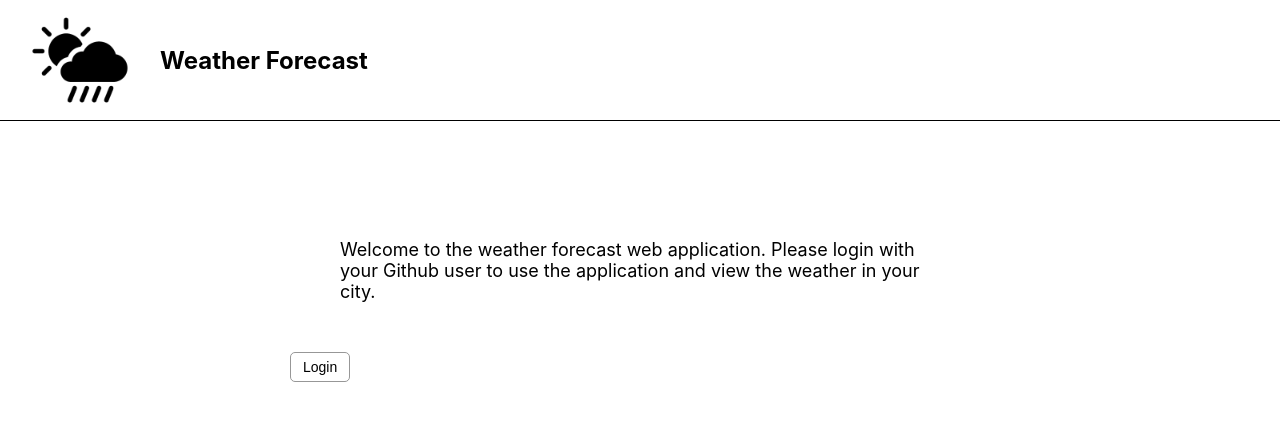
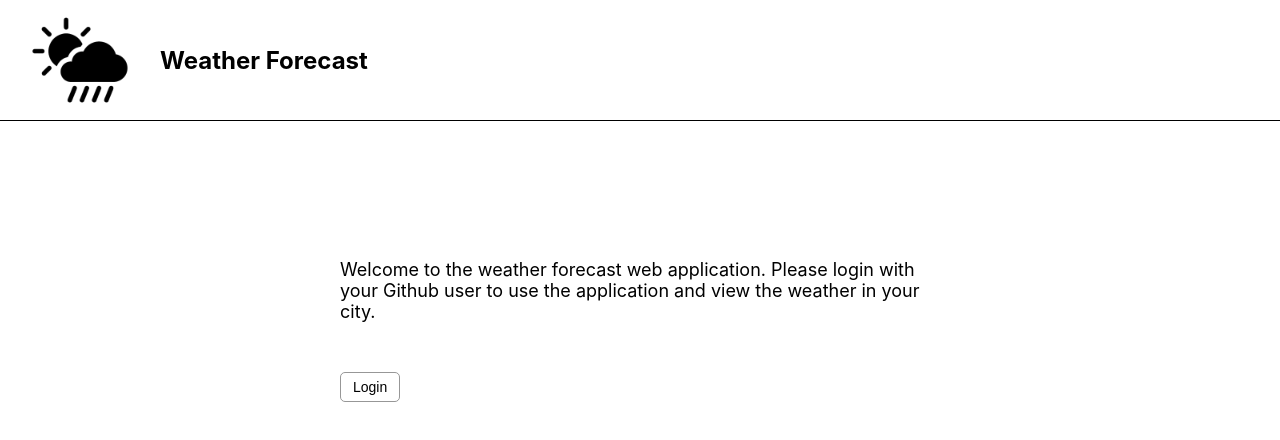
Before and after one commit to Iamkarl/ehrlich-weather-app, a React (Create React App) app: page /login in a window 1280 px wide. Shown: the top 440 px of the page. Built offline with nearby package versions, Linux system fonts and the light colour scheme.

Commit message:
Fixed styling issues

```diff
--- a/src/pages/loginPage.js
+++ b/src/pages/loginPage.js
@@ -12,11 +12,10 @@ function LoginPage() {
 
     return (
         <div className='container'>
-            <div className='content'>
+            <div className='login-content'>
                 <p>Welcome to the weather forecast web application. Please login with your Github user to use the application and view the weather in your city.</p>
                 <button className="btn" onClick={loginWithRedirect}>Login</button>
             </div>
-
         </div>
     );
 }
--- a/src/styles/homePage.css
+++ b/src/styles/homePage.css
@@ -26,10 +26,11 @@
 }
 
 .search-input-container {
+    width: 300px;
     display: flex;
     flex-direction: column;
     font-size: 14px;
-    margin-bottom: 10px;
+    margin: 35px 0px 10px 0px;
     position: relative;
 }
 
--- a/src/styles/loginPage.css
+++ b/src/styles/loginPage.css
@@ -3,7 +3,7 @@
     justify-content: center;
 }
 
-.content {
+.login-content {
     height: 50vh;
     width: 600px;
     display: flex;
```
